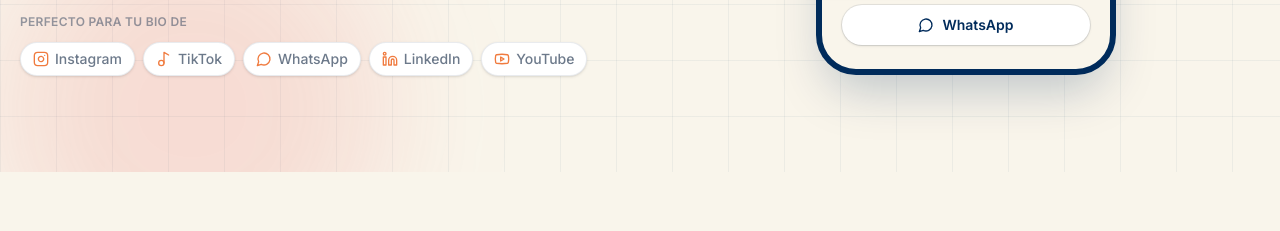
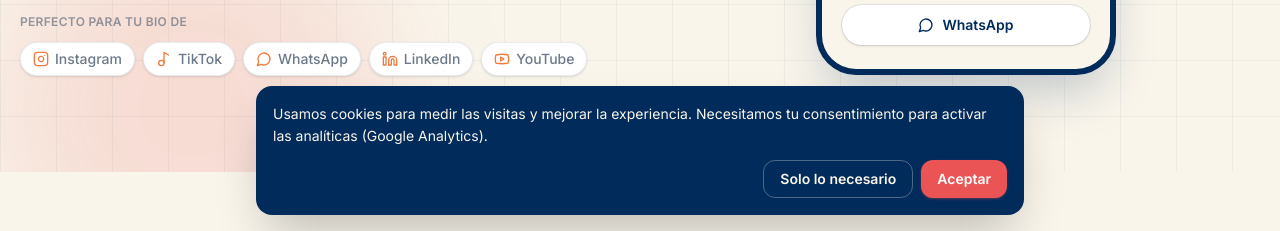
Before and after one commit to orsoft-ar/orsoft-links-frontend, a React (Vite) app: page / in a window 1280 px wide. Shown: the part 569-800 px from the top of the page. Built offline with nearby package versions, Linux system fonts and the light colour scheme; no server answers.

Commit message:
feat: cookie consent banner with GA consent mode v2

```diff
--- a/index.html
+++ b/index.html
@@ -24,16 +24,21 @@
     <meta name="google-site-verification" content="ip0J8b3q3_0pZQo2TEOxqm3DGEWI7lYmrvNqGkJHodo" />
 
     <!-- Google tag (gtag.js) -->
-    <script async src="https://www.googletagmanager.com/gtag/js?id=G-HV14RVT6L3"></script>
     <script>
+      window['ga-disable-G-HV14RVT6L3'] = true;
       window.dataLayer = window.dataLayer || [];
       function gtag() {
         dataLayer.push(arguments);
       }
+      gtag('consent', 'default', {
+        ad_storage: 'denied',
+        ad_user_data: 'denied',
+        ad_personalization: 'denied',
+        analytics_storage: 'denied',
+      });
       gtag('js', new Date());
-
-      gtag('config', 'G-HV14RVT6L3');
     </script>
+    <script async src="https://www.googletagmanager.com/gtag/js?id=G-HV14RVT6L3"></script>
 
     <meta property="og:type" content="website" />
     <meta property="og:site_name" content="linkorsoft.site" />
--- a/src/App.tsx
+++ b/src/App.tsx
@@ -1,6 +1,8 @@
 import { createBrowserRouter, RouterProvider } from 'react-router-dom';
 import { AuthLayout } from '@/layouts/AuthLayout';
 import { DashboardLayout } from '@/layouts/DashboardLayout';
+import { CookieBanner } from '@/components/ui/CookieBanner';
+import { initAnalytics } from '@/utils/analytics';
 import { ProtectedRoute, PublicOnlyRoute } from '@/router/guards';
 import { DashboardPage } from '@/pages/DashboardPage';
 import { LandingPage } from '@/pages/LandingPage';
@@ -37,5 +39,11 @@
 ]);
 
 export function App() {
-  return <RouterProvider router={router} />;
+  initAnalytics();
+  return (
+    <>
+      <RouterProvider router={router} />
+      <CookieBanner />
+    </>
+  );
 }
--- /dev/null
+++ b/src/components/ui/CookieBanner.tsx
@@ -0,0 +1,45 @@
+import { useState } from 'react';
+import { applyConsent, getConsent } from '@/utils/analytics';
+
+export function CookieBanner() {
+  const [visible, setVisible] = useState(() => getConsent() === null);
+
+  if (!visible) return null;
+
+  const accept = () => {
+    applyConsent('granted');
+    setVisible(false);
+  };
+
+  const decline = () => {
+    applyConsent('denied');
+    setVisible(false);
+  };
+
+  return (
+    <div className="fixed inset-x-0 bottom-0 z-50 p-3 sm:p-4">
+      <div className="mx-auto w-full max-w-3xl rounded-2xl border border-navy/10 bg-navy p-4 text-cream shadow-2xl">
+        <p className="text-sm leading-relaxed">
+          Usamos cookies para medir las visitas y mejorar la experiencia. Necesitamos tu consentimiento
+          para activar las analíticas (Google Analytics).
+        </p>
+        <div className="mt-3 flex flex-col-reverse gap-2 sm:flex-row sm:justify-end">
+          <button
+            type="button"
+            onClick={decline}
+            className="inline-flex items-center justify-center rounded-xl border border-cream/30 px-4 py-2 text-sm font-semibold text-cream transition-colors hover:bg-cream/10"
+          >
+            Solo lo necesario
+          </button>
+          <button
+            type="button"
+            onClick={accept}
+            className="inline-flex items-center justify-center rounded-xl bg-coral px-4 py-2 text-sm font-semibold text-white shadow-sm shadow-coral/30 transition-colors hover:bg-coral/90"
+          >
+            Aceptar
+          </button>
+        </div>
+      </div>
+    </div>
+  );
+}
--- /dev/null
+++ b/src/utils/analytics.ts
@@ -0,0 +1,55 @@
+const GA_ID = 'G-HV14RVT6L3';
+const CONSENT_KEY = 'linkorsoft-analytics-consent';
+
+type ConsentValue = 'granted' | 'denied';
+
+function gtag(...args: unknown[]): void {
+  // eslint-disable-next-line @typescript-eslint/no-explicit-any
+  (window as any).dataLayer?.push(args);
+}
+
+function hasScript(): boolean {
+  return document.querySelector(`script[src*="gtag/js?id=${GA_ID}"]`) !== null;
+}
+
+function loadScript(): void {
+  if (hasScript()) return;
+  const s = document.createElement('script');
+  s.async = true;
+  s.src = `https://www.googletagmanager.com/gtag/js?id=${GA_ID}`;
+  document.head.appendChild(s);
+}
+
+export function getConsent(): ConsentValue | null {
+  const raw = localStorage.getItem(CONSENT_KEY);
+  return raw === 'granted' || raw === 'denied' ? raw : null;
+}
+
+export function applyConsent(value: ConsentValue): void {
+  localStorage.setItem(CONSENT_KEY, value);
+
+  if (value === 'granted') {
+    delete (window as unknown as Record<string, unknown>)['ga-disable-' + GA_ID];
+    loadScript();
+    gtag('consent', 'update', {
+      ad_storage: 'granted',
+      ad_user_data: 'granted',
+      ad_personalization: 'granted',
+      analytics_storage: 'granted',
+    });
+    gtag('config', GA_ID);
+  } else {
+    gtag('consent', 'update', {
+      ad_storage: 'denied',
+      ad_user_data: 'denied',
+      ad_personalization: 'denied',
+      analytics_storage: 'denied',
+    });
+  }
+}
+
+export function initAnalytics(): void {
+  const consent = getConsent();
+  if (consent === null) return;
+  applyConsent(consent);
+}
```
